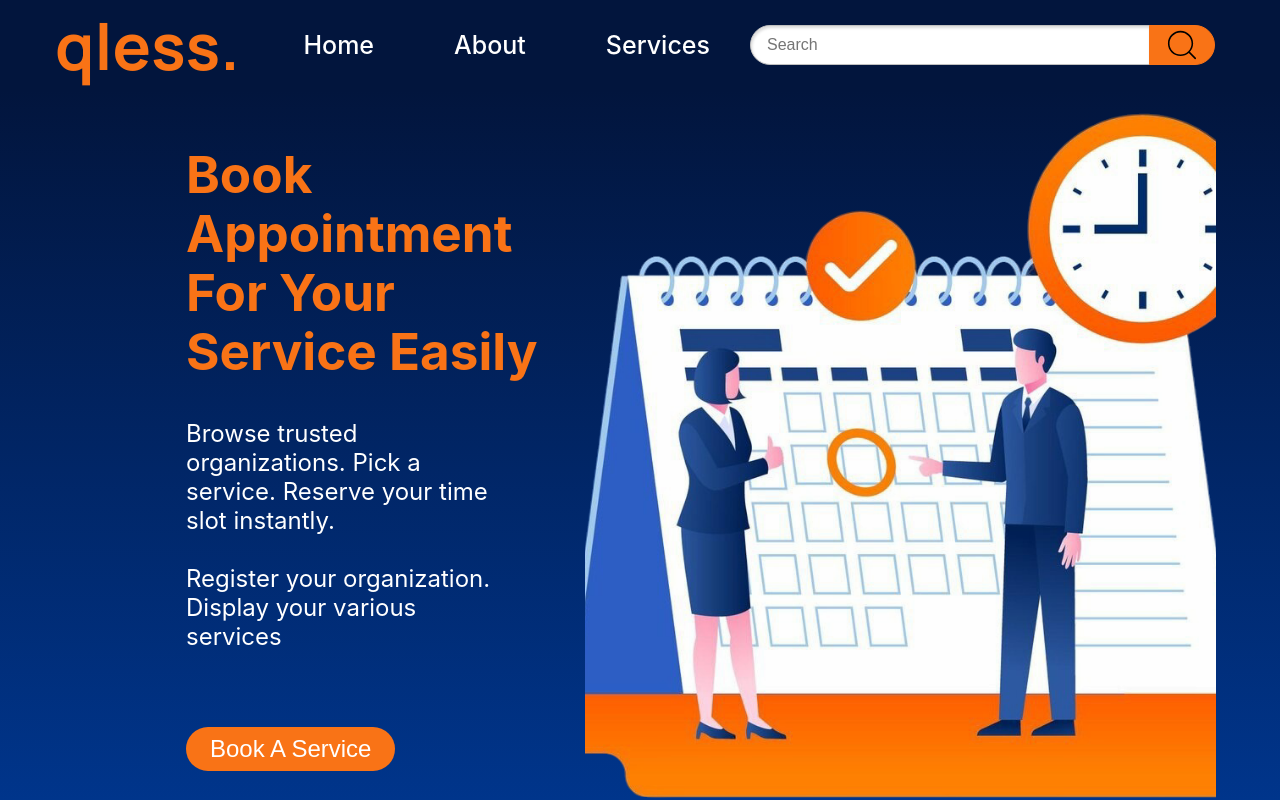
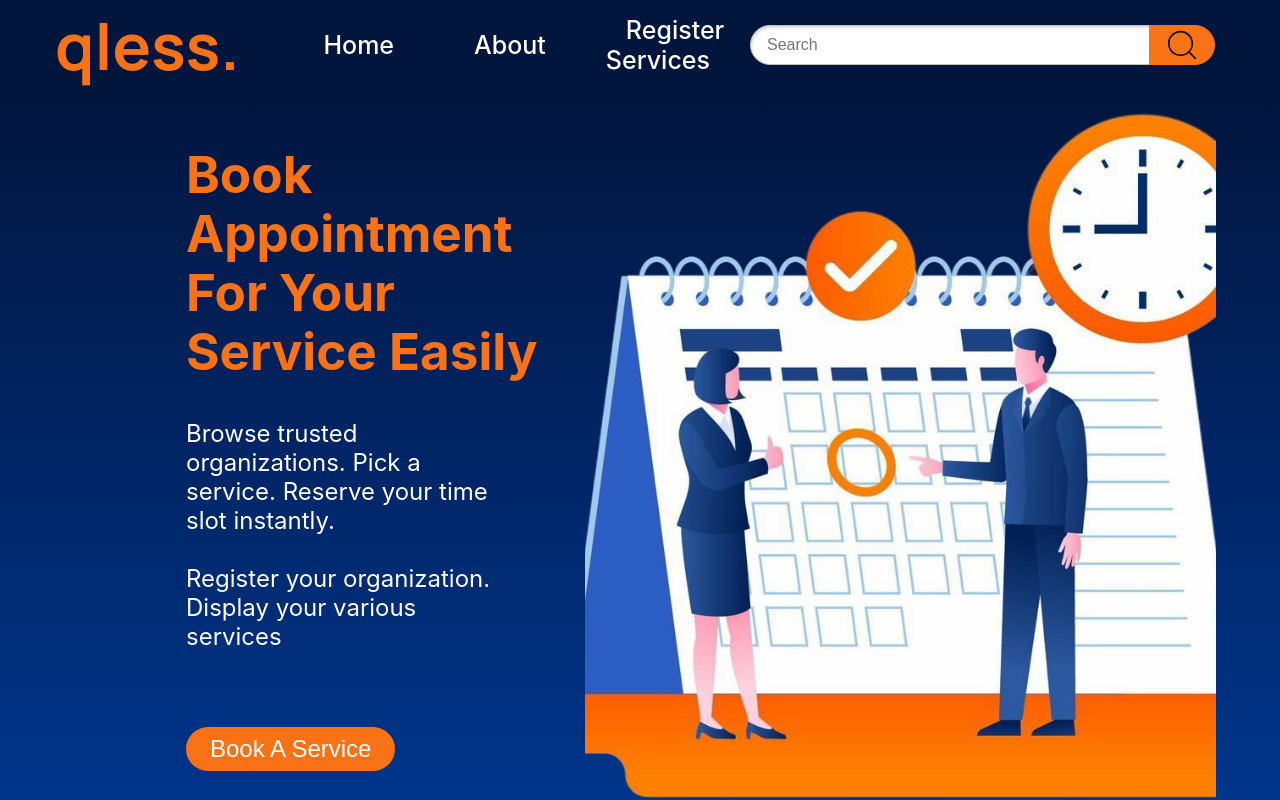
Before and after one commit to Iknite-Space/queueless, a React (Create React App) app in the folder app/: page / in a window 1280 px wide. Shown: the top 800 px of the page. Built offline with nearby package versions, Linux system fonts and the light colour scheme.

Commit message:
changed <a> tag link to using routing <link> for single page rendering

```diff
--- a/app/src/components/header/Header.jsx
+++ b/app/src/components/header/Header.jsx
@@ -1,19 +1,28 @@
 import React from 'react'
 import './Header.css'
 import SearchInput from '../searchInput/SearchInput';
+import { Link } from "react-router-dom";
 
 function Header() {
 
-  return(
-    <div className='header'>
+  return (
+    <div className="header">
       <div className="logo">
         <h1>qless.</h1>
       </div>
       <div className="nav-bar">
         <ul>
-          <li><a href="#home">Home</a></li>
-          <li><a href="#about">About</a></li>
-          <li><a href="#services">Services</a></li>
+          <li>
+            <a href="/">Home</a>
+          </li>
+          <li>
+            <a href="#about">About</a>
+          </li>
+          <li>
+            {/* preferable to use link so as not to re-load the pages but does the single page rendering */}
+            <Link to="/contact">Register Services</Link>
+            {/* <a href="/contact">Services</a> */}
+          </li>
         </ul>
       </div>
       <div className="search-bar-container">
```
